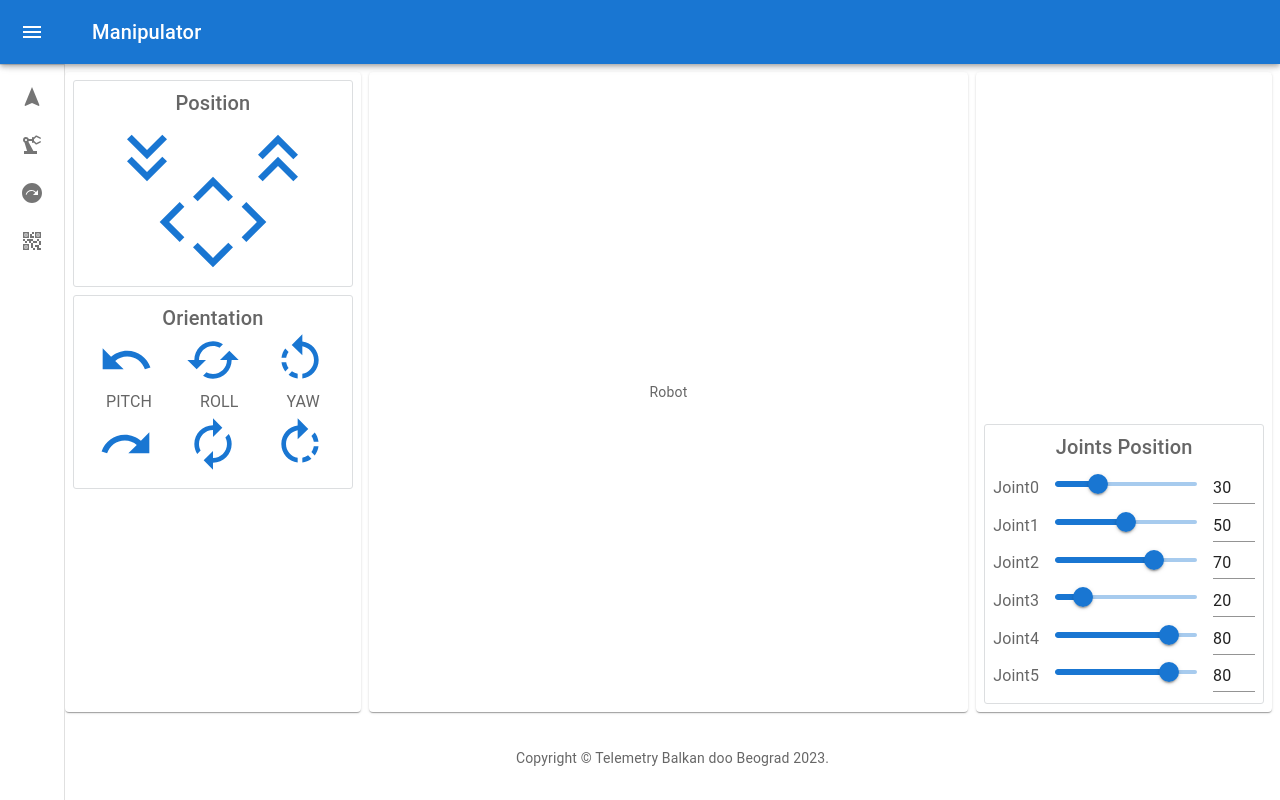
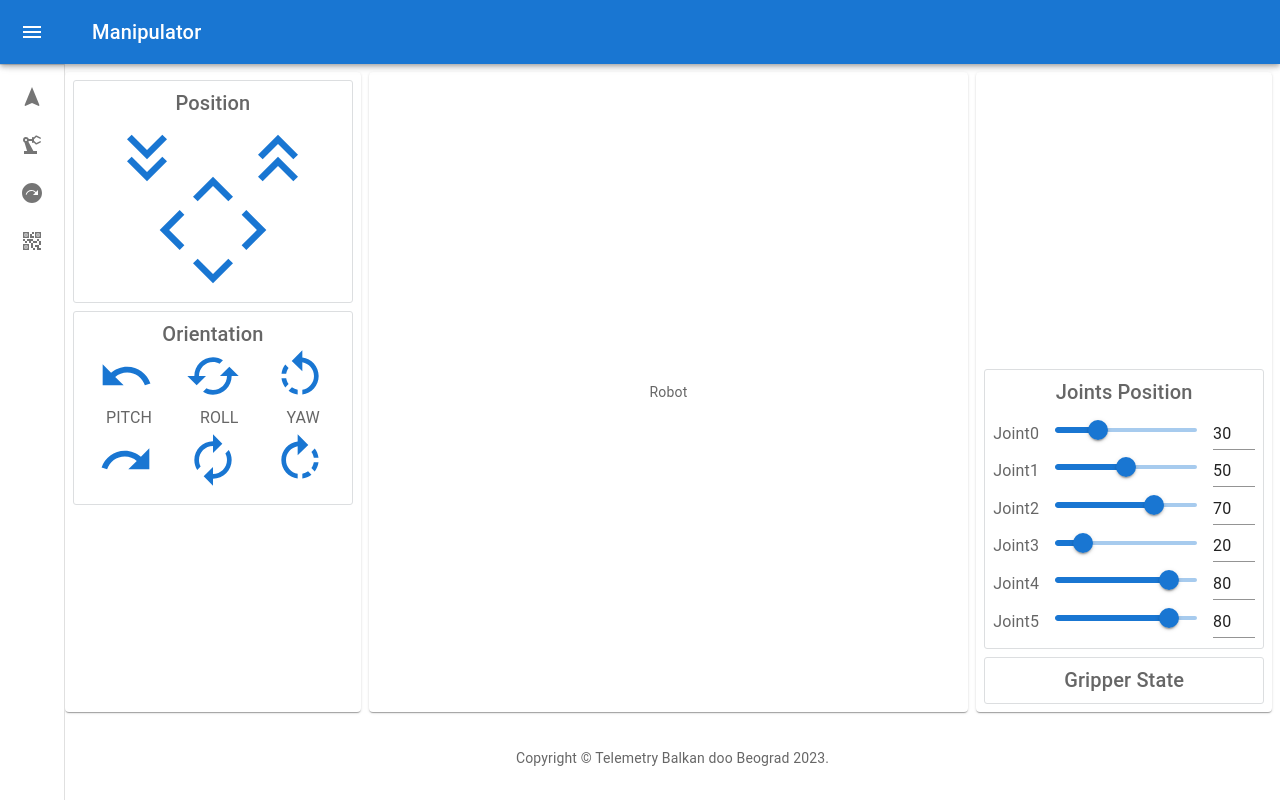
Before and after one commit to sergei-nntu/orb, a React (Create React App) app in the folder web/: page /manipulator in a window 1280 px wide. Built offline with nearby package versions, Linux system fonts and the light colour scheme; the HTML template or start-up script is replaced by a standard one; what blockly would draw is missing.

Commit message:
Code refactoring: - create RobotStates directory (now contains JointsState and GripperState) - rename Camera to RobotCamera - minor styles fix

```diff
--- a/web/src/pages/manipulator/Manipulator.tsx
+++ b/web/src/pages/manipulator/Manipulator.tsx
@@ -1,15 +1,15 @@
 import {Grid} from '@mui/material';
 import React from 'react';
-import Camera from "./components/Camera/Camera";
+import RobotCamera from "./components/RobotCamera/RobotCamera";
 import Pose from "./components/Pose/Pose";
-import GripperState from "./components/GripperState/GripperState";
+import RobotStates from "./components/RobotStates/RobotStates";
 
 export default function Manipulator() {
     return (
         <Grid container spacing={1} sx={{pt: 1, pr: 1}}>
             <Pose />
-            <Camera />
-            <GripperState />
+            <RobotCamera />
+            <RobotStates />
         </Grid>
     );
 }
--- a/web/src/pages/manipulator/components/Camera/Camera.tsx
+++ /dev/null
@@ -1,20 +0,0 @@
-import React from 'react';
-import {Grid} from "@mui/material";
-import {Item} from "../StyledComponents/StyledComponents";
-
-export default function Camera() {
-    return (
-        <Grid item xs={6}>
-            <Item
-                sx={{
-                    minHeight: "80vh",
-                    display: "flex",
-                    justifyContent: "center",
-                    alignItems: "center"
-                }}
-            >
-                Robot
-            </Item>
-        </Grid>
-    );
-}
--- a/web/src/pages/manipulator/components/Pose/Position/Position.tsx
+++ b/web/src/pages/manipulator/components/Pose/Position/Position.tsx
@@ -97,7 +97,7 @@ export default function Position() {
                     sx={{
                         display: "flex",
                         justifyContent: "center",
-                        mb: -6
+                        mb: -5
                     }}
                 >
                     {/*secondary*/}
@@ -113,7 +113,7 @@ export default function Position() {
                 <Box
                     sx={{
                         display: "flex",
-                        mb: -6,
+                        mb: -5,
                         justifyContent: "center"
                     }}
                 >
--- a/web/src/pages/manipulator/components/GripperState/GripperState.tsx
+++ b/web/src/pages/manipulator/components/RobotCamera/RobotCamera.tsx
@@ -1,19 +1,19 @@
 import React from 'react';
+import {Grid} from "@mui/material";
 import {Item} from "../StyledComponents/StyledComponents";
-import {Grid} from "@mui/material";
-import JointsState from './JointsState/JointsState';
 
-export default function GripperState() {
+export default function RobotCamera() {
     return (
-        <Grid item xs={3}>
+        <Grid item xs={6}>
             <Item
                 sx={{
                     minHeight: "80vh",
                     display: "flex",
-                    alignItems: "flex-end"
+                    justifyContent: "center",
+                    alignItems: "center"
                 }}
             >
-                <JointsState />
+                Robot
             </Item>
         </Grid>
     );
--- /dev/null
+++ b/web/src/pages/manipulator/components/RobotStates/GripperState/GripperState.tsx
@@ -0,0 +1,10 @@
+import React from 'react';
+import {StyledBox} from "../../StyledComponents/StyledComponents";
+
+export default function GripperState() {
+    return (
+        <StyledBox sx={{ width: '100%', mt: 1 }}>
+            Gripper State
+        </StyledBox>
+    );
+}
--- /dev/null
+++ b/web/src/pages/manipulator/components/RobotStates/RobotStates.tsx
@@ -0,0 +1,24 @@
+import {Grid} from "@mui/material";
+import {Item} from "../StyledComponents/StyledComponents";
+import JointsState from "./JointsState/JointsState";
+import React from "react";
+import GripperState from "./GripperState/GripperState";
+
+export default function RobotStates() {
+    return (
+        <Grid item xs={3}>
+            <Item
+                sx={{
+                    minHeight: "80vh",
+                    display: "flex",
+                    alignItems: "flex-end",
+                    flexDirection: "column",
+                    justifyContent: "flex-end"
+                }}
+            >
+                <JointsState />
+                <GripperState />
+            </Item>
+        </Grid>
+    );
+}
```
Also changed, not shown: web/src/pages/manipulator/components/RobotStates/JointsState/JointsState.tsx (renamed from web/src/pages/manipulator/components/GripperState/JointsState/JointsState.tsx).
